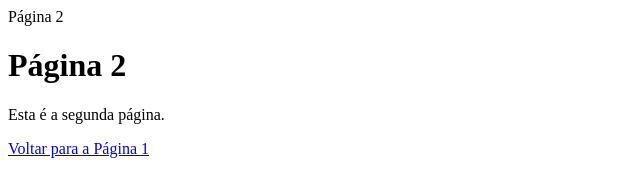
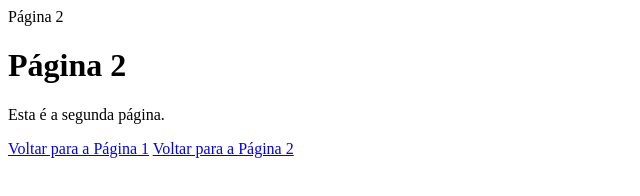
Before and after one commit to anabeatrizdarosa05/Pagina-3, a plain HTML site: page pag2.html in a window 1280 px wide. Shown: the whole page, without its empty margins (0-640 px from the left). Drawn offline with Linux system fonts and the light colour scheme.

Commit message:
Update pag2.html

```diff
--- a/pag2.html
+++ b/pag2.html
@@ -7,5 +7,6 @@
     <h1>Página 2</h1>
     <p> Esta é a segunda página.</p>
     <a href="index.html">Voltar para a Página 1</a>
+     <a href="pag1.html">Voltar para a Página 2</a>
 </body>
 </html>
```
